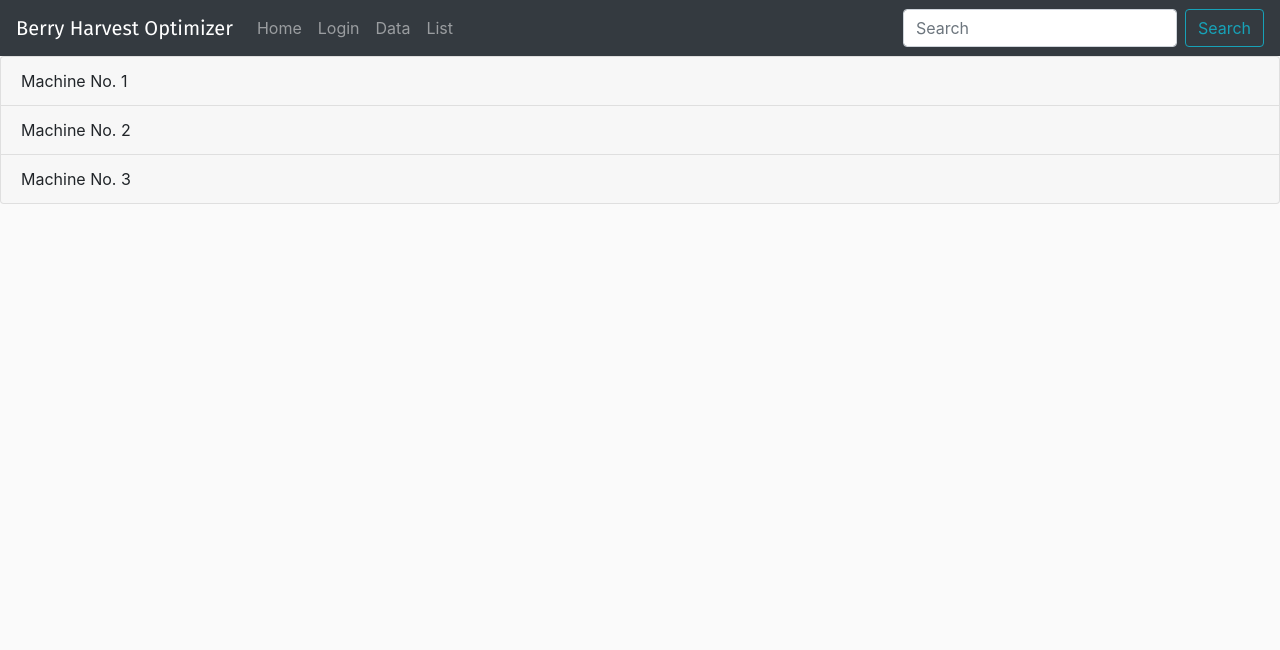
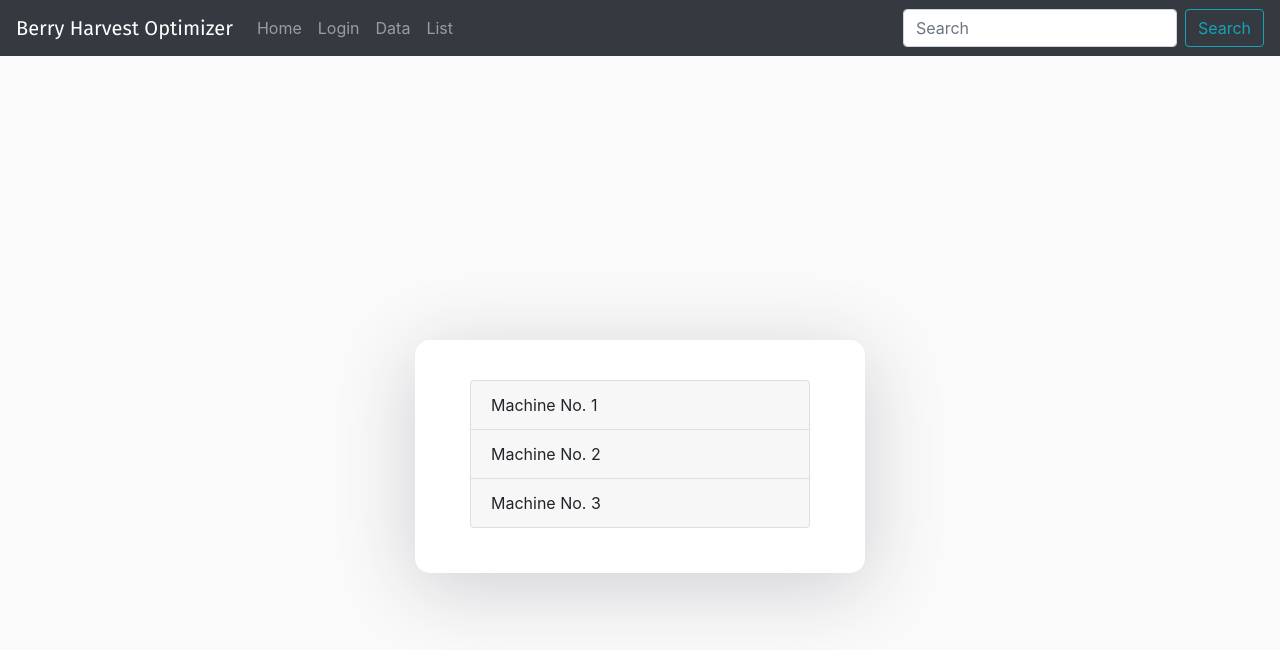
Before and after one commit to CSUMB-CAPSTONE-TEAM21-SPRING2020/WEB-INTERFACE, a React (Create React App) app: page /machineList in a window 1280 px wide. Shown: the top 650 px of the page. Built offline with nearby package versions, Linux system fonts and the light colour scheme.

Commit message:
formatting

```diff
--- a/src/screens/MachineList.tsx
+++ b/src/screens/MachineList.tsx
@@ -6,6 +6,8 @@ import Card from 'react-bootstrap/Card';
 export default class MachineList extends Component {
     render() {
         return (
+        <div className="auth-wrapper">
+          <div className="auth-inner">
           <div className="App">
             <Accordion defaultActiveKey="">
               <Card className="machine-card">
@@ -46,6 +48,8 @@ export default class MachineList extends Component {
               </Card>
             </Accordion>
           </div>
+          </div>
+          </div>
         );
     }
 }
```
Lines whose indentation alone changed are shown as unchanged.
